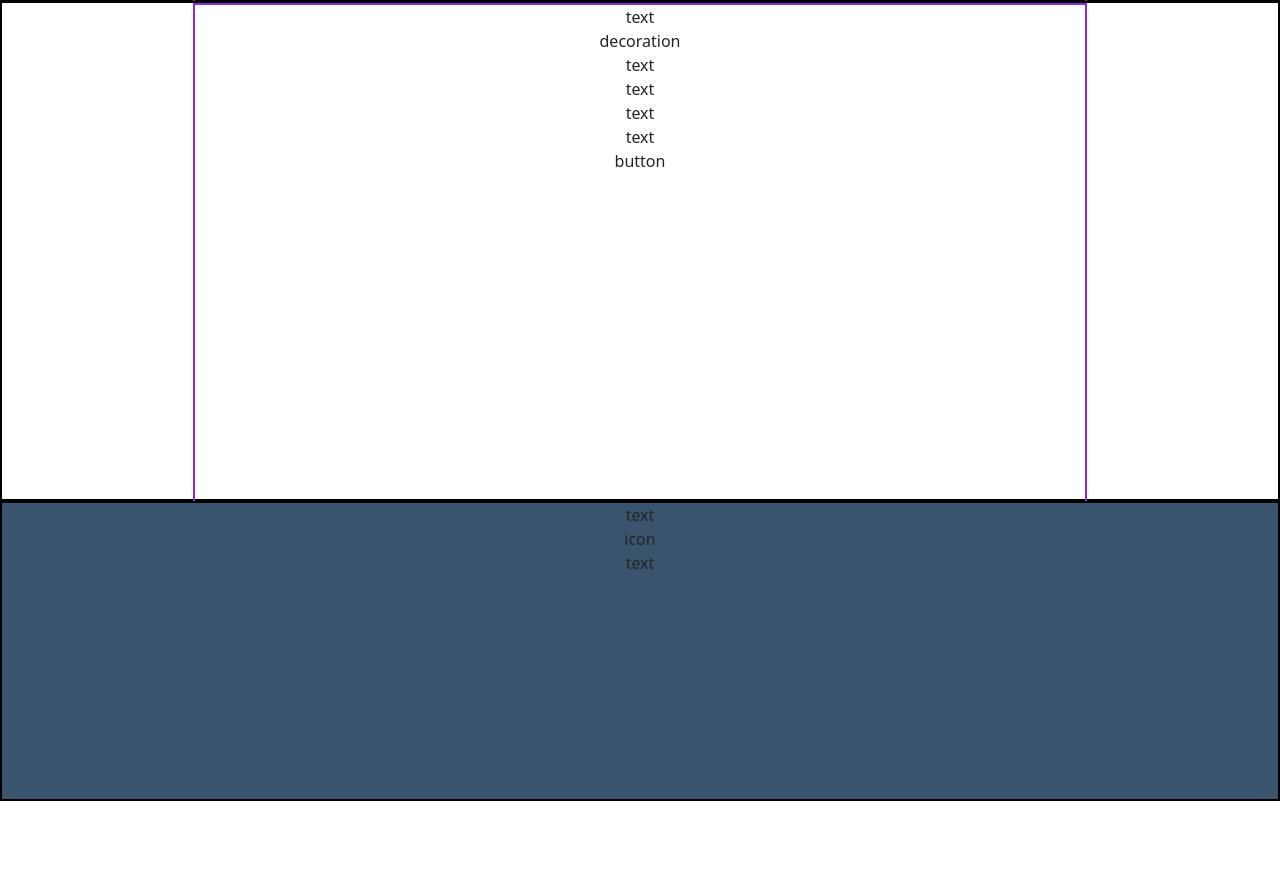
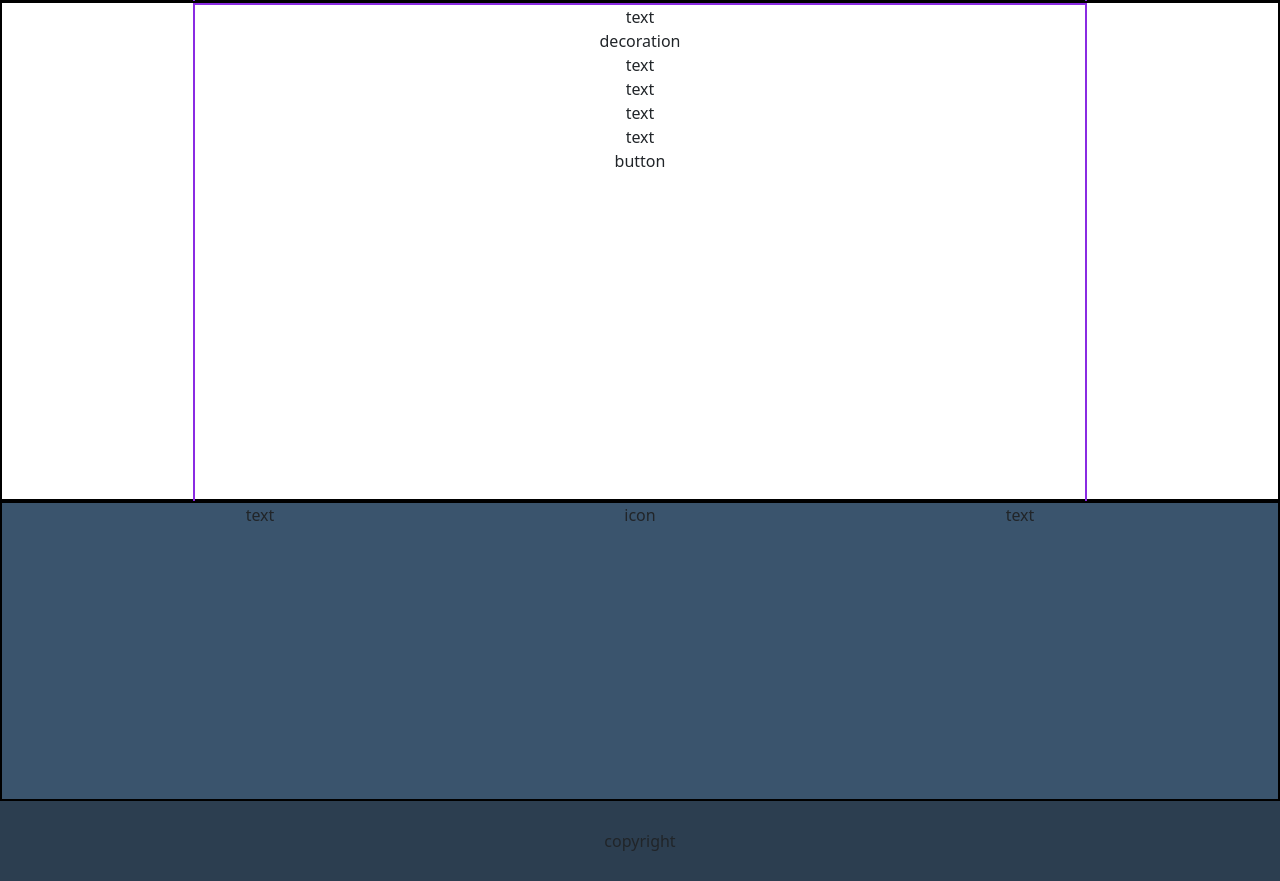
Before and after one commit to vittorioaquilino/html-css-bootstrap-freelancer, a plain HTML site: page index.html in a window 1280 px wide. Shown: the part 1379-2260 px from the top of the page. Before the commit the page ends 2180 px from the top, so only its background shows below. Drawn offline with nearby package versions, Linux system fonts and the light colour scheme.

Commit message:
add footer

```diff
--- a/css/style.css
+++ b/css/style.css
@@ -110,3 +110,11 @@ ul {
     background-color: #3A546D;
     text-align: center;
 }
+
+/* FOOTER */
+footer {
+    height: 80px;
+    background-color: #2C3E50;
+    text-align: center;
+    line-height: 80px;
+}
--- a/index.html
+++ b/index.html
@@ -54,6 +54,7 @@
     </header>
     <!-- /header -->
 
+    <!-- main -->
     <main>
         <!-- section start -->
         <section class="section-start">
@@ -123,16 +124,21 @@
         <section class="section-social">
             <div class="container">
                 <div class="row">
-                    <div class="col-12">text</div>
-                    <div class="col-12">icon</div>
-                    <div class="col-12">text</div>
+                    <div class="col-12 col-md-4">text</div>
+                    <div class="col-12 col-md-4">icon</div>
+                    <div class="col-12 col-md-4">text</div>
                 </div>
             </div>
         </section>
         <!-- /section social -->
+    </main>
+    <!-- /main -->
 
-
-    </main>
+    <!-- footer -->
+    <footer>
+        <p>copyright</p>
+    </footer>
+    <!-- /footer -->
 
 </body>
 </html>
```
